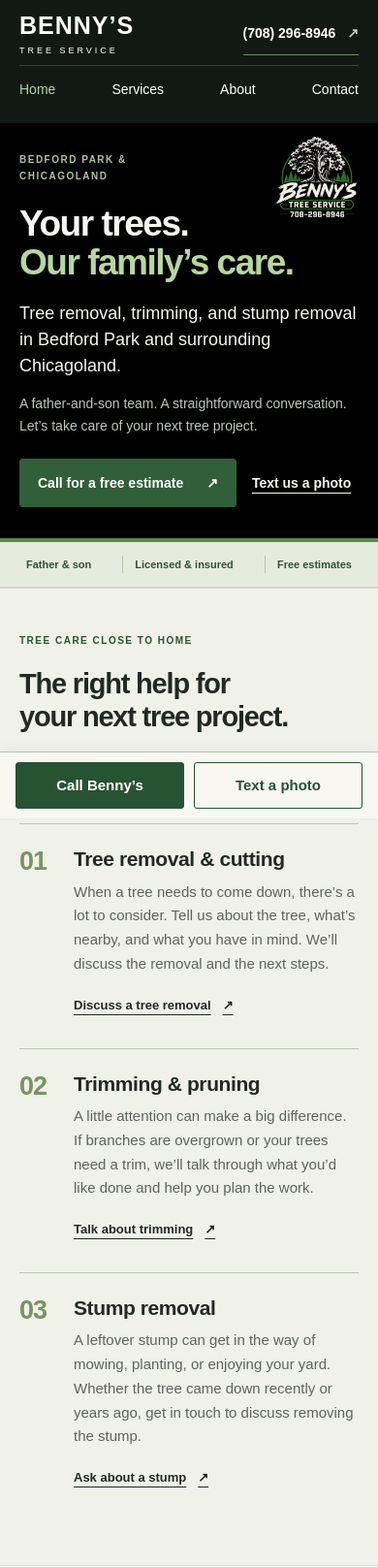
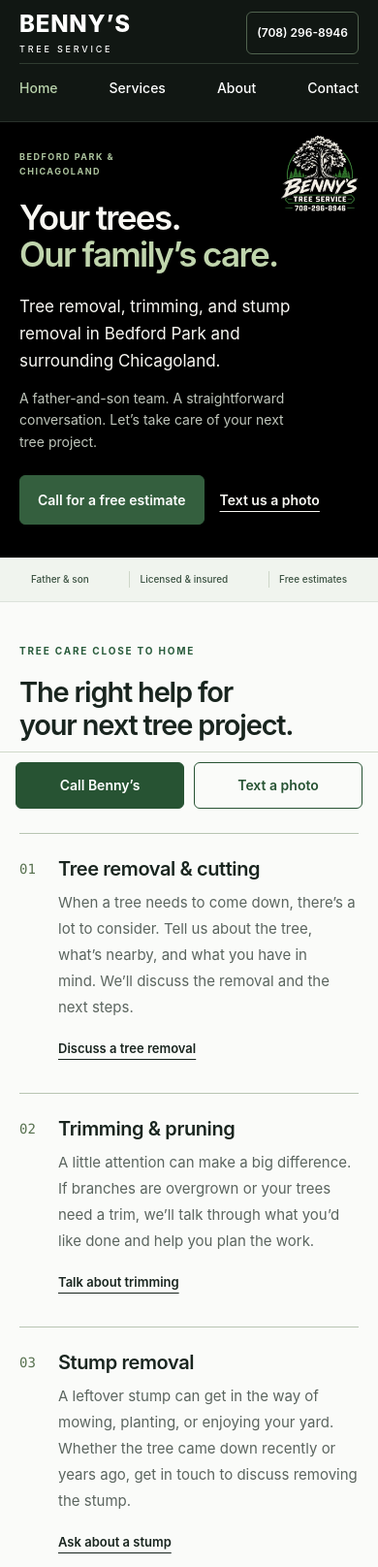
Before and after one commit to bennystreeservices/website, a plain HTML site: page index.html in a window 390 px wide. Shown: the top 1616 px of the page at 97% size. Drawn offline with Linux system fonts and the light colour scheme.

Commit message:
Refine typography and interface with a cleaner professional design

```diff
--- a/index.html
+++ b/index.html
@@ -17,7 +17,7 @@
 <meta property="og:locale" content="en_US">
 <meta name="theme-color" content="#18251e">
 <link rel="icon" href="assets/logo-320.webp" type="image/webp">
-<link rel="stylesheet" href="styles.css?v=3">
+<link rel="stylesheet" href="styles.css?v=4">
 <script src="script.js" defer></script>
 <script type="application/ld+json">
 {
@@ -140,9 +140,9 @@
 <a class="skip" href="#main">Skip to content</a><header class="header"><div class="wrap header-inner">
 <a class="brand" href="index.html" aria-label="Benny's Tree Service home"><span class="brand-name">BENNY’S</span><span class="brand-sub">TREE SERVICE</span></a>
 <nav aria-label="Main navigation"><a href="index.html" aria-current="page">Home</a><a href="index.html#services">Services</a><a href="index.html#about">About</a><a href="contact.html" >Contact</a></nav>
-<a class="header-call" href="tel:+17082968946">(708) 296-8946 <span aria-hidden="true">↗</span></a>
+<a class="header-call" href="tel:+17082968946">(708) 296-8946</a>
 </div></header><main id="main">
-<div class="hero-shell"><section class="hero wrap"><div class="hero-copy"><p class="eyebrow">BEDFORD PARK &amp; CHICAGOLAND</p><h1>Your trees.<br><span class="hero-accent">Our family’s care.</span></h1><p class="intro">Tree removal, trimming, and stump removal in Bedford Park and surrounding Chicagoland.</p><p class="hero-detail">A father-and-son team. A straightforward conversation. Let’s take care of your next tree project.</p><div class="actions"><a class="button" href="tel:+17082968946">Call for a free estimate <span aria-hidden="true">↗</span></a><a class="text-link" href="sms:+17082968946">Text us a photo</a></div><p class="hero-note">Family-operated. Licensed and insured.</p></div><div class="hero-logo"><img src="assets/logo-640.webp" srcset="assets/logo-320.webp 320w, assets/logo-640.webp 640w" sizes="(max-width: 700px) 120px, 480px" fetchpriority="high" width="640" height="640" alt="Benny’s Tree Service logo with a tree and climbing arborist. Phone 708-296-8946."></div></section></div>
+<div class="hero-shell"><section class="hero wrap"><div class="hero-copy"><p class="eyebrow">BEDFORD PARK &amp; CHICAGOLAND</p><h1>Your trees.<br><span class="hero-accent">Our family’s care.</span></h1><p class="intro">Tree removal, trimming, and stump removal in Bedford Park and surrounding Chicagoland.</p><p class="hero-detail">A father-and-son team. A straightforward conversation. Let’s take care of your next tree project.</p><div class="actions"><a class="button" href="tel:+17082968946">Call for a free estimate</a><a class="text-link" href="sms:+17082968946">Text us a photo</a></div><p class="hero-note">Family-operated. Licensed and insured.</p></div><div class="hero-logo"><img src="assets/logo-640.webp" srcset="assets/logo-320.webp 320w, assets/logo-640.webp 640w" sizes="(max-width: 700px) 120px, 480px" fetchpriority="high" width="640" height="640" alt="Benny’s Tree Service logo with a tree and climbing arborist. Phone 708-296-8946."></div></section></div>
 <div class="trust-strip"><div class="wrap"><span>Father &amp; son</span><span>Licensed &amp; insured</span><span>Free estimates</span></div></div>
 <section class="services section" id="services">
   <div class="wrap">
@@ -151,9 +151,9 @@
       <p>Tree removal, trimming, and stump removal.<br>Serving Bedford Park and surrounding Chicagoland.</p>
     </div>
     <div class="service-grid">
-      <article id="tree-removal"><span class="service-number">01</span><h3>Tree removal &amp; cutting</h3><p>When a tree needs to come down, there’s a lot to consider. Tell us about the tree, what’s nearby, and what you have in mind. We’ll discuss the removal and the next steps.</p><a class="text-link" href="contact.html">Discuss a tree removal <span aria-hidden="true">↗</span></a></article>
-      <article id="tree-trimming"><span class="service-number">02</span><h3>Trimming &amp; pruning</h3><p>A little attention can make a big difference. If branches are overgrown or your trees need a trim, we’ll talk through what you’d like done and help you plan the work.</p><a class="text-link" href="contact.html">Talk about trimming <span aria-hidden="true">↗</span></a></article>
-      <article id="stump-removal"><span class="service-number">03</span><h3>Stump removal</h3><p>A leftover stump can get in the way of mowing, planting, or enjoying your yard. Whether the tree came down recently or years ago, get in touch to discuss removing the stump.</p><a class="text-link" href="contact.html">Ask about a stump <span aria-hidden="true">↗</span></a></article>
+      <article id="tree-removal"><span class="service-number">01</span><h3>Tree removal &amp; cutting</h3><p>When a tree needs to come down, there’s a lot to consider. Tell us about the tree, what’s nearby, and what you have in mind. We’ll discuss the removal and the next steps.</p><a class="text-link" href="contact.html">Discuss a tree removal</a></article>
+      <article id="tree-trimming"><span class="service-number">02</span><h3>Trimming &amp; pruning</h3><p>A little attention can make a big difference. If branches are overgrown or your trees need a trim, we’ll talk through what you’d like done and help you plan the work.</p><a class="text-link" href="contact.html">Talk about trimming</a></article>
+      <article id="stump-removal"><span class="service-number">03</span><h3>Stump removal</h3><p>A leftover stump can get in the way of mowing, planting, or enjoying your yard. Whether the tree came down recently or years ago, get in touch to discuss removing the stump.</p><a class="text-link" href="contact.html">Ask about a stump</a></article>
     </div>
   </div>
 </section>
@@ -161,7 +161,7 @@
 <section class="about section" id="about">
   <div class="wrap">
     <div class="about-grid">
-      <div class="about-story"><p class="eyebrow">ABOUT BENNY’S</p><h2>A family business.<br>A yard like yours.</h2><p class="intro">We’re a father-and-son tree service based in Bedford Park, Illinois.</p><p>For us, tree work starts with listening. Maybe a tree needs to go, the branches have gotten away from you, or there’s a stump you’re tired of mowing around. Tell us what you need, and we’ll talk it through.</p><p>We’re a small, family-operated business serving our neighbors across the surrounding Chicagoland area. Straightforward communication and care for every job are at the heart of how we work.</p><a class="text-link" href="contact.html">Let’s talk about your yard <span aria-hidden="true">↗</span></a></div>
+      <div class="about-story"><p class="eyebrow">ABOUT BENNY’S</p><h2>A family business.<br>A yard like yours.</h2><p class="intro">We’re a father-and-son tree service based in Bedford Park, Illinois.</p><p>For us, tree work starts with listening. Maybe a tree needs to go, the branches have gotten away from you, or there’s a stump you’re tired of mowing around. Tell us what you need, and we’ll talk it through.</p><p>We’re a small, family-operated business serving our neighbors across the surrounding Chicagoland area. Straightforward communication and care for every job are at the heart of how we work.</p><a class="text-link" href="contact.html">Let’s talk about your yard</a></div>
       <div class="why-benny" aria-labelledby="why-heading"><p class="eyebrow">A FEW GOOD REASONS</p><h2 id="why-heading">Why choose Benny’s?</h2><div class="reasons">
         <div><h3>Family-run, close to home</h3><p>A local father-and-son operation based in Bedford Park. Tree care with a personal approach.</p></div>
         <div><h3>Licensed &amp; insured</h3><p>It matters who you bring onto your property. Benny’s is a licensed and insured tree service.</p></div>
@@ -169,9 +169,9 @@
         <div><h3>Free estimates</h3><p>Every yard and tree is different. Tell us about your project and request an estimate at no charge.</p></div>
       </div></div>
     </div>
-    <div class="about-next"><p>A good job starts with a conversation.</p><a class="button" href="tel:+17082968946">Let’s talk: (708) 296-8946 <span aria-hidden="true">↗</span></a></div>
+    <div class="about-next"><p>A good job starts with a conversation.</p><a class="button" href="tel:+17082968946">Let’s talk: (708) 296-8946</a></div>
   </div>
 </section>
 <section class="section wrap questions" aria-labelledby="questions-heading"><div><p class="eyebrow">GOOD TO KNOW</p><h2 id="questions-heading">A few quick answers.</h2><p>Something else on your mind?<br><a class="text-link" href="tel:+17082968946">Just give us a call.</a></p></div><div class="question-list"><details><summary>How do I get a free estimate?</summary><p>Call or text (708) 296-8946. Tell us what work you need and where you’re located. Pictures are helpful, too. We’ll discuss your project and the next steps for an estimate.</p></details><details><summary>What areas do you serve?</summary><p>We’re based in Bedford Park, Illinois, and serve the surrounding Chicagoland area. Share your location when you get in touch so we can discuss your job.</p></details><details><summary>Can you help with a stump that’s already there?</summary><p>Yes, stump removal is one of our services. Send a picture and your general location, or give us a call to talk about the stump.</p></details></div></section>
-<section class="estimate section"><div class="wrap estimate-inner"><div><p class="eyebrow">LET’S GET STARTED</p><h2>Have a tree project in mind?</h2><p>Call or text Benny’s to tell us what you need.<br>We’ll discuss the next steps and your free estimate.</p></div><div class="estimate-contact"><a class="phone" href="tel:+17082968946">(708) 296-8946</a><div class="actions"><a class="button" href="tel:+17082968946">Call Benny’s</a><a class="button outline" href="sms:+17082968946">Text Benny’s</a></div><a class="text-link" href="contact.html">Contact details <span aria-hidden="true">↗</span></a></div></div></section>
+<section class="estimate section"><div class="wrap estimate-inner"><div><p class="eyebrow">LET’S GET STARTED</p><h2>Have a tree project in mind?</h2><p>Call or text Benny’s to tell us what you need.<br>We’ll discuss the next steps and your free estimate.</p></div><div class="estimate-contact"><a class="phone" href="tel:+17082968946">(708) 296-8946</a><div class="actions"><a class="button" href="tel:+17082968946">Call Benny’s</a><a class="button outline" href="sms:+17082968946">Text Benny’s</a></div><a class="text-link" href="contact.html">Contact details</a></div></div></section>
 </main><footer><div class="wrap footer-main"><div><a class="footer-brand" href="index.html">Benny’s Tree Service</a><p>Bedford Park, Illinois<br>Serving the surrounding Chicagoland area.</p></div><div class="footer-links"><a href="index.html">Home</a><a href="contact.html">Contact</a><a href="tel:+17082968946">(708) 296-8946</a></div></div><div class="wrap copyright">© <span data-year>2026</span> Benny’s Tree Service.</div></footer><nav class="mobile-contact" aria-label="Quick contact"><a href="tel:+17082968946">Call Benny’s</a><a href="sms:+17082968946">Text a photo</a></nav></body></html>
--- a/styles.css
+++ b/styles.css
@@ -126,3 +126,80 @@
  .about-next p{font-size:20px;line-height:1.4;margin-bottom:18px}
  .about-next .button{width:100%;gap:12px;padding-inline:12px}
 }
+/* Refined typography, neutral surfaces and a restrained interface. */
+:root{--ink:#19251f;--green:#285b3b;--paper:#fafbf9;--muted:#5b655f;--line:#dce2db;--light:#f0f4ee}
+body{font-family:-apple-system,BlinkMacSystemFont,"Segoe UI",system-ui,sans-serif;-webkit-font-smoothing:antialiased;line-height:1.65}
+h1,h2,h3{font-weight:600;text-wrap:balance}
+h1{letter-spacing:-2.4px}h2{letter-spacing:-1.2px}h3{letter-spacing:-.4px}
+p{text-wrap:pretty}
+.header{background:#111713;border-bottom:1px solid #29312b}
+.header-inner{min-height:96px}
+.brand-name{font-size:28px;font-weight:800;letter-spacing:.8px}
+.brand-sub{font-size:10px;letter-spacing:3.5px;font-weight:500}
+nav a{font-size:14px;font-weight:500}
+.header-call{font-size:14px;font-weight:600;border:1px solid #51634f;border-radius:6px;padding:10px 16px}
+.eyebrow{font-size:10px;letter-spacing:1.8px;font-weight:650}
+.hero{padding-block:64px}
+.hero h1{font-weight:600;line-height:1.08}
+.hero-accent{color:#c0d5ad}
+.hero-shell{border-bottom:0}
+.hero .intro{font-size:19px;line-height:1.6}
+.hero-detail{font-size:15px}
+.button{border-radius:6px;font-weight:600;min-height:50px;padding:13px 22px}
+.hero-shell .button{background:#345f3e;border-color:#345f3e}
+.text-link{font-weight:600;text-decoration-thickness:1px;text-underline-offset:6px}
+.trust-strip{background:#f0f4ee;border-color:#dce2db}
+.trust-strip>.wrap{font-size:12px;font-weight:500;color:#3a5140;padding-block:18px}
+.trust-strip span+span{border-color:#cdd7c8}
+.services{background:var(--paper);border-top:0;border-bottom:1px solid var(--line)}
+.service-grid article{border-top:1px solid #b8c5b3}
+.service-number{font-family:ui-monospace,SFMono-Regular,Consolas,monospace;font-size:16px;font-weight:400;letter-spacing:0;color:#57714f;margin-bottom:24px}
+.service-grid h3{font-weight:600;font-size:21px}
+.service-grid p{line-height:1.8}
+.gallery img{border-radius:5px}
+.gallery figcaption{font-size:13px;font-weight:500}
+.gallery figcaption:before{display:none}
+.about{background:#f0f4ee;border-color:#dce2db}
+.about h2{border-left:0;padding-left:0}
+.about-story p,.reasons p{line-height:1.8}
+.why-benny{border-color:#d1dccb}
+.reasons>div{border-color:#d1dccb}
+.reasons h3{font-size:17px;font-weight:600}
+.about-next{border-color:#d1dccb}
+.about-next p{font-size:19px;font-weight:500}
+.question-list summary{font-weight:600}
+.estimate{background:#f0f4ee;border-color:#dce2db}
+.phone{font-weight:600;letter-spacing:-.8px}
+.contact-hero h1 span{color:#4f7150}
+.contact-panel{background:#111a14;border:1px solid #273f2b;border-radius:8px;padding:36px}
+.contact-panel .button{background:#c0d5ad;border-color:#c0d5ad}
+.contact-help li:before{font-family:ui-monospace,SFMono-Regular,Consolas,monospace;font-size:15px;font-weight:400;top:4px}
+.contact-help li strong{font-weight:600}
+.footer-brand{font-weight:600}
+@media(max-width:700px){
+ .header-inner{min-height:0;padding-block:12px;gap:9px}
+ .brand-name{font-size:24px}.brand-sub{font-size:9px;letter-spacing:2.8px}
+ .header-call{font-size:12px;padding:8px 10px;min-height:44px}
+ nav{border-color:#303c31;padding-top:3px}
+ .hero{padding-block:28px 34px}
+ .hero h1{font-size:clamp(34px,9vw,46px);font-weight:600;letter-spacing:-1.7px;max-width:100%}
+ .hero .intro{font-size:17px;line-height:1.65}
+ .hero-detail{font-size:14px}
+ .hero .eyebrow{font-size:9px;max-width:180px;letter-spacing:1.5px}
+ .hero-shell .hero-logo{width:86px;top:12px}
+ .trust-strip>.wrap{font-size:10px;padding-block:14px}
+ .trust-strip span+span{padding-left:10px}
+ .section{padding-block:42px}
+ .service-number{font-size:14px;padding-top:6px;margin:0}
+ .service-grid article{grid-template-columns:28px 1fr;gap:0 12px;padding-block:23px}
+ .service-grid h3{font-size:20px}
+ .service-grid p{font-size:15px;line-height:1.8}
+ .why-benny{border-color:#d1dccb}
+ .about-next p{font-weight:500}
+ .contact-panel{padding:24px 21px}
+ .contact-panel .phone{font-size:28px}
+ .contact-help h2{font-size:27px}
+ .mobile-contact{box-shadow:none;border-color:#d0d9ca;background:#fafbf9}
+ .mobile-contact a{border-radius:6px;font-size:14px;font-weight:600}
+}
+@media(max-width:350px){.brand-name{font-size:22px}.header-call{font-size:11px;padding-inline:8px}.hero h1{font-size:33px}.contact-panel .phone{font-size:25px}}
```
Also changed, not shown: contact.html (+3 -3 lines).
